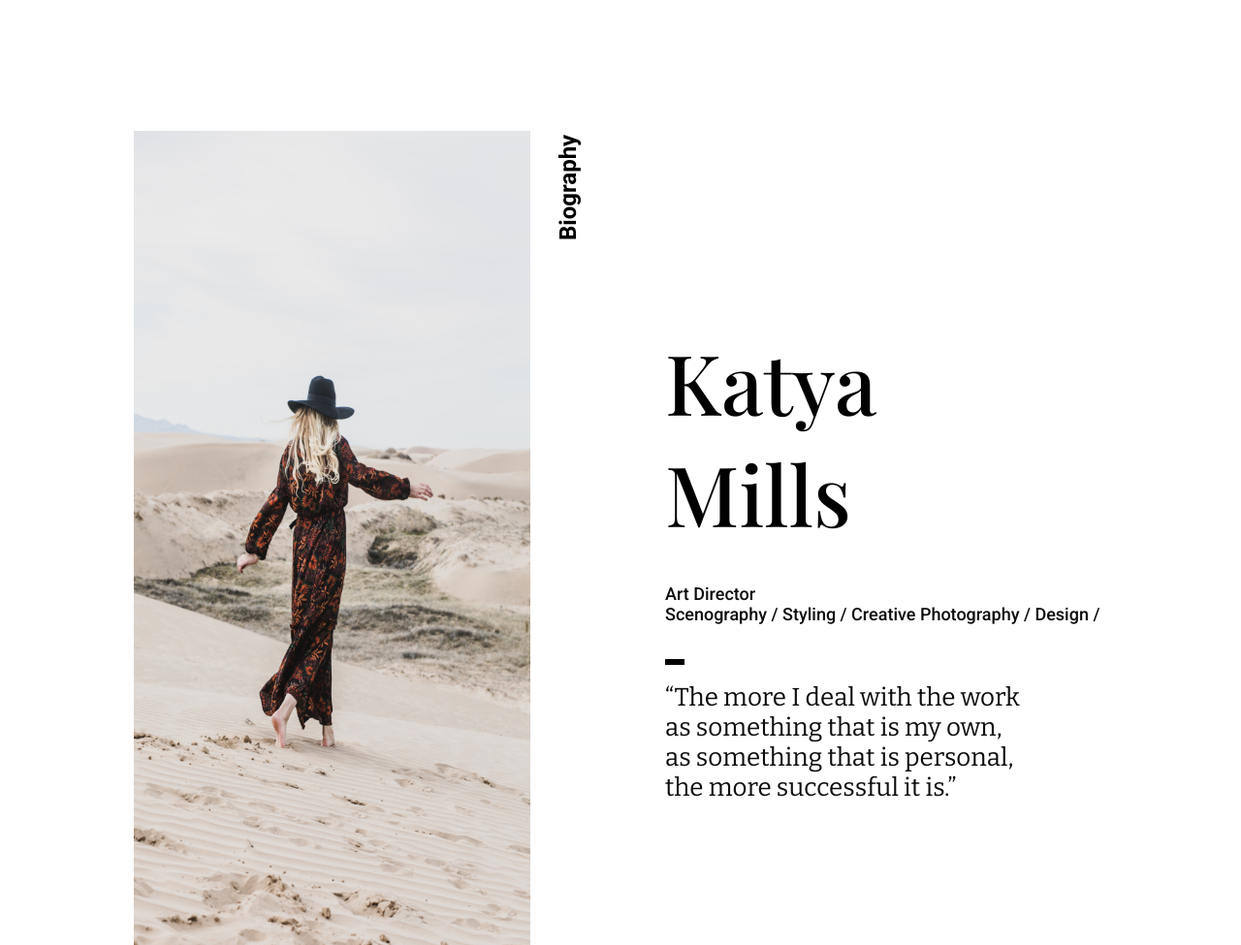
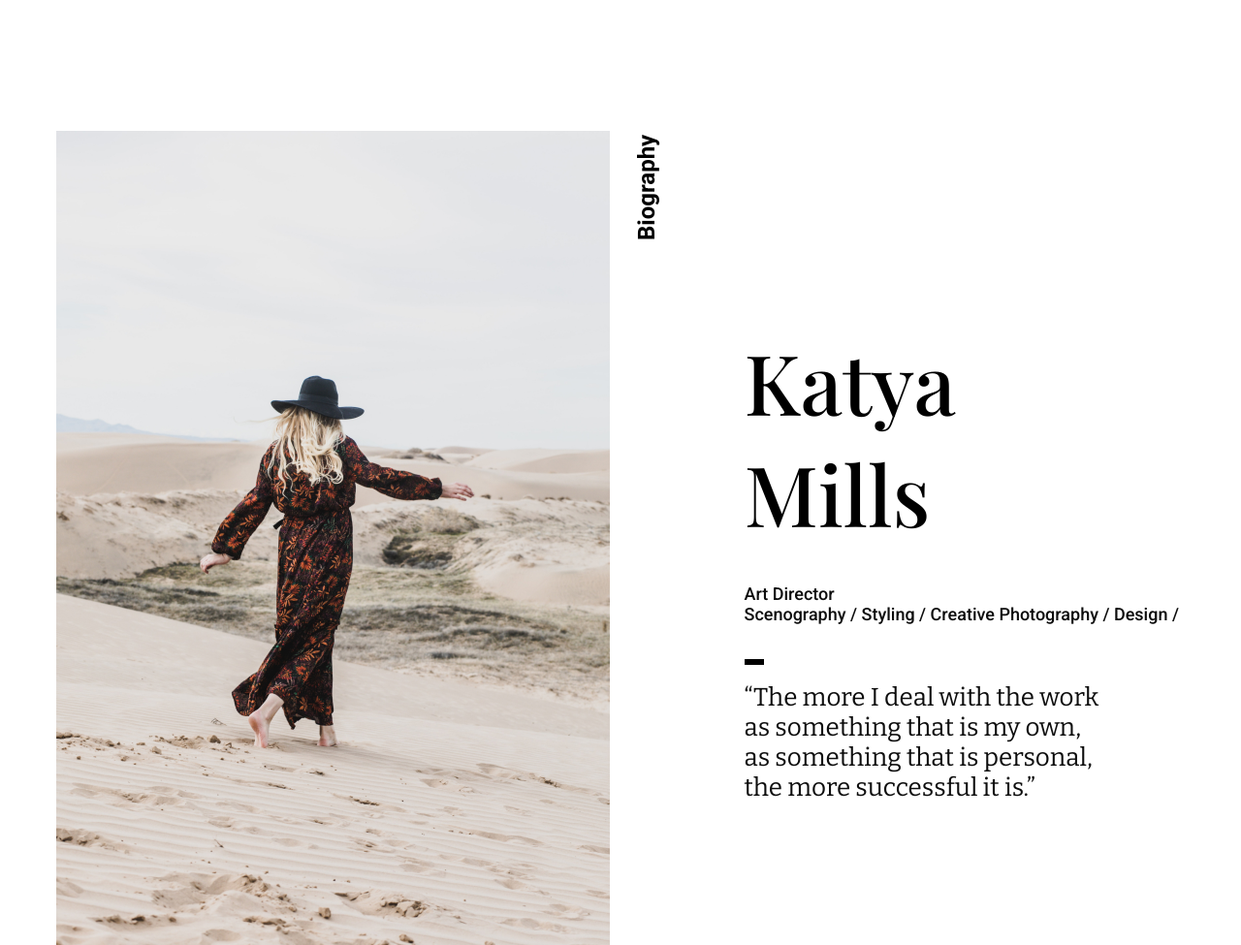
Before and after one commit to TatyanaYashina/otus-css-yashina, a plain HTML site: page index.html in a window 1280 px wide. Shown: the part 780-1755 px from the top of the page at 97% size. Drawn offline with nearby package versions, Linux system fonts and the light colour scheme; a web font is replaced by a local one.

Commit message:
style: add styling for biography-section2

```diff
--- a/styles/style.css
+++ b/styles/style.css
@@ -90,9 +90,7 @@ ul li{
     width: auto;
     height: auto;
     gap: 139px;
-    padding-left: 138px;
-     padding-right: 139px;
-
+    justify-content: center;
 }
 .left-column {
     width: 571px;
@@ -102,6 +100,7 @@ ul li{
 .biography-img {
     width: 100%;
     height: 100%;
+    object-fit: contain;
 }
 
 .right-column {
```
